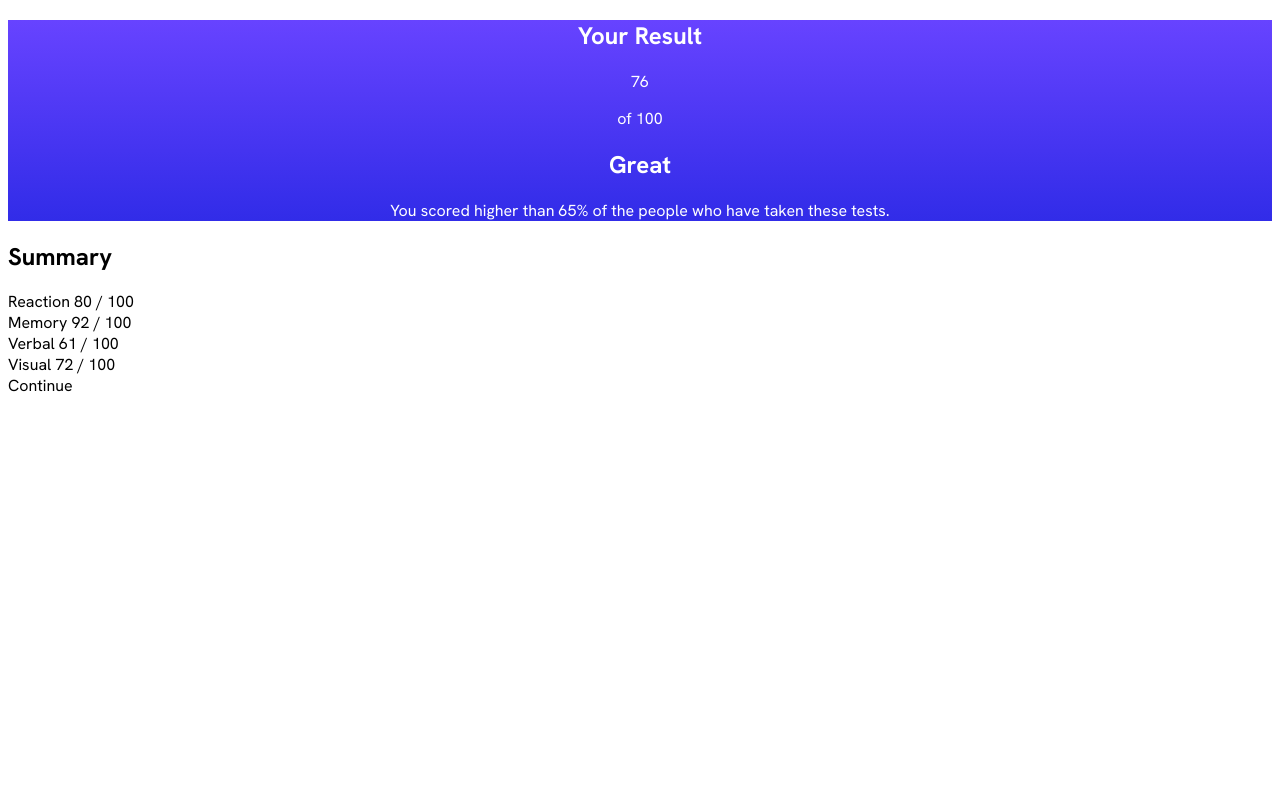
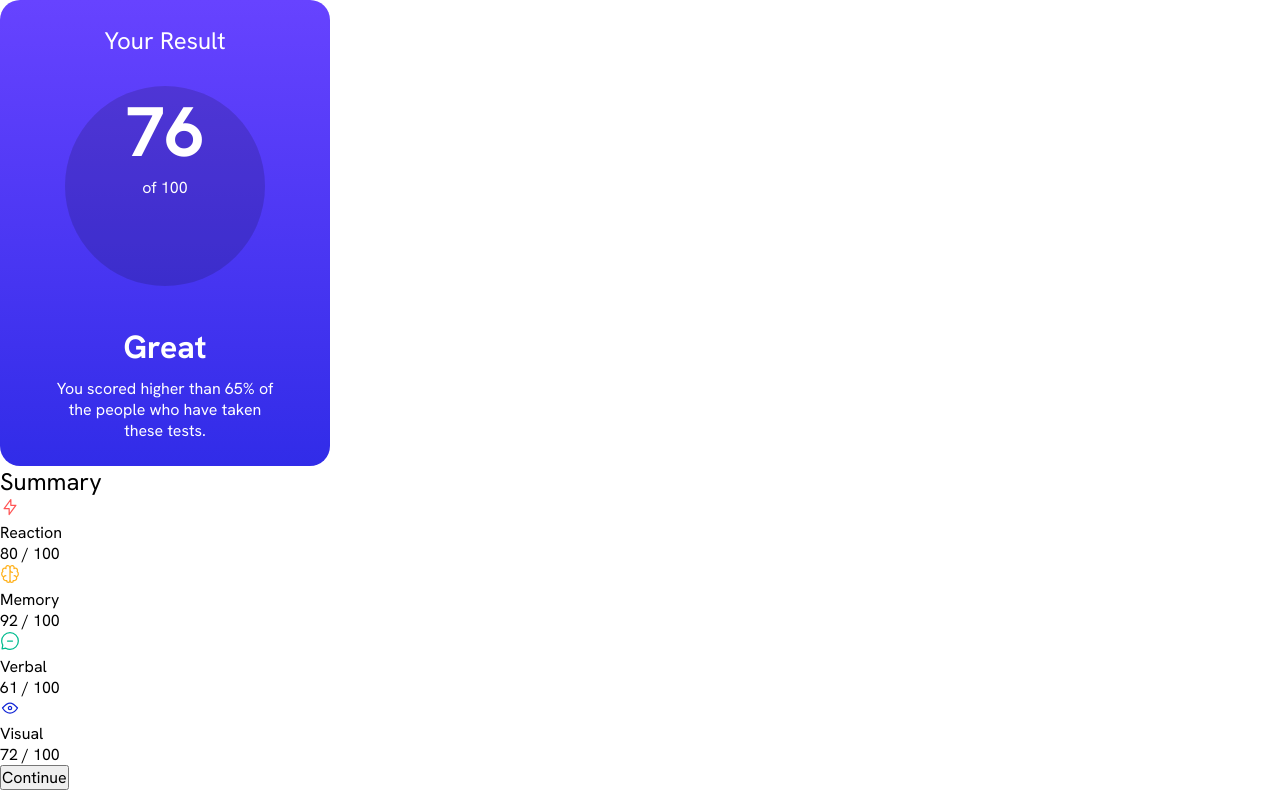
Before and after one commit to joaoglibras/desafios, a plain HTML site: page results-summary/index.html in a window 1280 px wide. Drawn offline with Linux system fonts and the light colour scheme.

Commit message:
update results-summary

```diff
--- a/results-summary/index.html
+++ b/results-summary/index.html
@@ -11,35 +11,79 @@
 
 <body>
 
-  <section class="result">
-    <h1>Your Result</h1>
-    <div class="circle">
-      <p id="value">76</p>
-      <p id="subtitle">of 100</p>
-      <h2>Great</h2>
+  <section class="section-result">
+    <h1 class="section-title">
+      Your Result
+    </h1>
+
+    <div class="result-score">
+        <span>76</span> of 100
+      </div>
     </div>
+
+    <div class="result-comments">
+    <p class="result-rank">Great<p>
     <p>You scored higher than 65% of the people who have taken these tests.</p>
+    </div>
   </section>
 
   <section class="summary">
-    <h1>Summary</h1>
-    <div class="list">
-      Reaction
-      80 / 100
+    <h2 class="section-title">Summary</h2>
+
+    <div class="summary-item">
+
+      <div class="summary-flex">
+        <img src="assets/images/icon-reaction.svg" alt="">
+        <h3 class="summary-item-title">Reaction</h3>
+      </div>
+
+      <p class="summary-score">
+        <span>80</span> / 100
+      </p>
+
     </div>
-    <div class="list">
-      Memory
-      92 / 100
+
+    <div class="summary-item">
+
+      <div class="summary-flex">
+        <img src="assets/images/icon-memory.svg" alt="">
+        <h3 class="summary-item-title">Memory</h3>
+      </div>
+
+      <p class="summary-score">
+        <span>92</span> / 100
+      </p>
+
     </div>
-    <div class="list">
-      Verbal
-      61 / 100
+
+    <div class="summary-item">
+
+      <div class="summary-flex">
+        <img src="assets/images/icon-verbal.svg" alt="">
+        <h3 class="summary-item-title">Verbal</h3>
+      </div>
+
+      <p class="summary-score">
+        <span>61</span> / 100
+      </p>
+
     </div>
-    <div class="list">
-      Visual
-      72 / 100
+
+    <div class="summary-item">
+
+      <div class="summary-flex">
+        <img src="assets/images/icon-visual.svg" alt="">
+        <h3 class="summary-item-title">Visual</h3>
+      </div>
+
+      <p class="summary-score">
+        <span>72</span> / 100
+      </p>
+
     </div>
-    <div class="button">Continue</div>
+
+    <button>Continue</button>
+
   </section>
 
   <!--
--- a/results-summary/style.css
+++ b/results-summary/style.css
@@ -8,28 +8,59 @@
 :root {
     --gradient1: #6743FF;
     --gradient2: #312CE8;
-    --gradient4: #4C21C8;
-    --gradient5: #4734F0;
 
     --default-font: HankenGrotesk;
+}
+
+* {
+    margin: 0px;
+    padding: 0px;
+    font: inherit;
 }
 
 body {
     font-family: var(--default-font);
 }
 
+.section-result {
+    display: grid;
+    justify-content: center;
 
+    width: 230px;
+    border-radius: 20px;
+    padding: 25px 50px;
 
-.result {
     color: white;
     background-image: linear-gradient(var(--gradient1),var(--gradient2));
     text-align: center;
 }
 
-.circle {
-    z-index: 1;
-    background-image: linear-gradient(var(--gradient3),var(--gradient4));
+.section-title {
+    font-size: 1.5em;
 }
+
+.result-rank {
+    font-size: 2em;
+    font-weight: bold;
+    margin: 10px 0;
+}
+
+.result-score {
+    width: 200px;
+    height: 200px;;
+    margin: 30px auto;
+    background-color: rgba(0, 0, 0, 0.151);
+    border-radius: 50%;
+}
+
+.result-score > span {
+    font-weight: bold;
+    font-size: 70px;
+
+    display: grid;
+    justify-content: center;
+}
+
 
 .attribution { font-size: 11px; text-align: center; }
 .attribution a { color: hsl(228, 45%, 44%); }
```
Also changed, not shown: results-summary/design/active-states.jpg (deleted), results-summary/design/desktop-design.jpg (deleted), results-summary/design/desktop-preview.jpg (deleted), results-summary/design/mobile-design.jpg (deleted), 3 other files.
